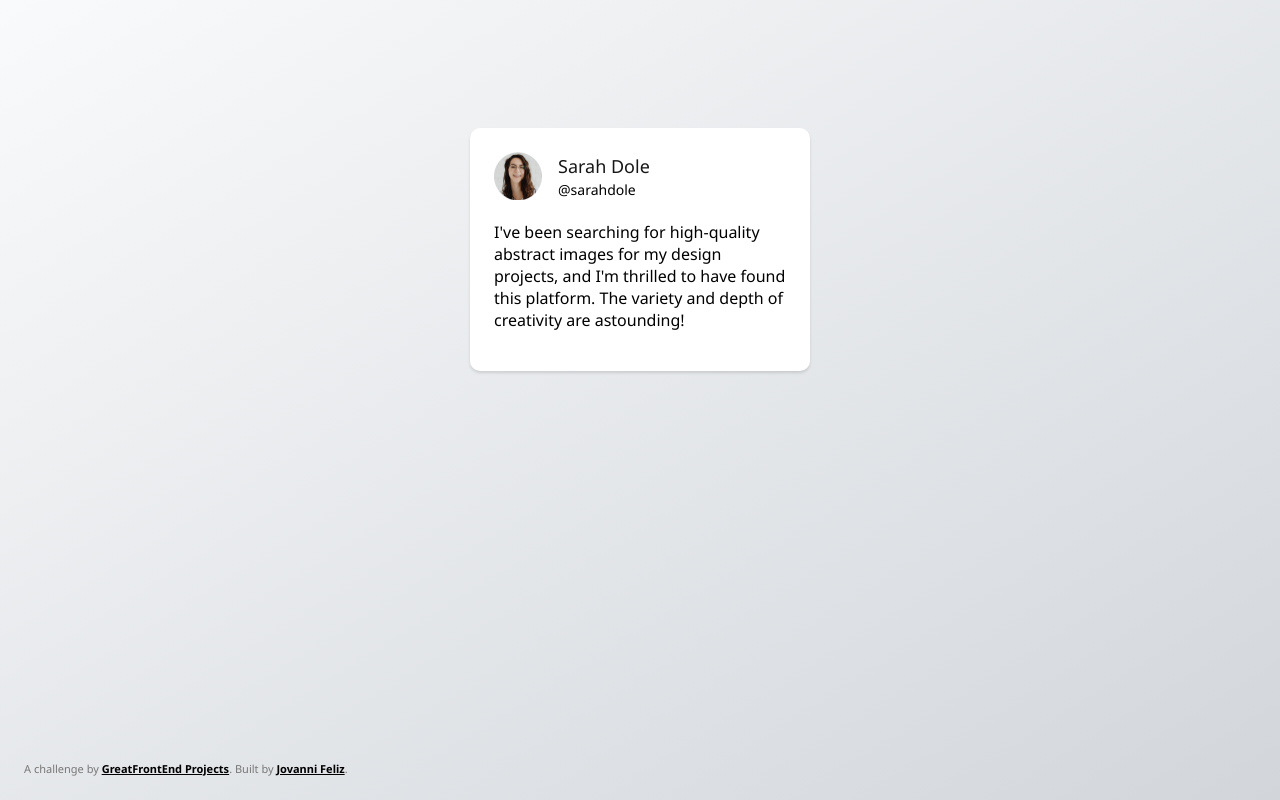
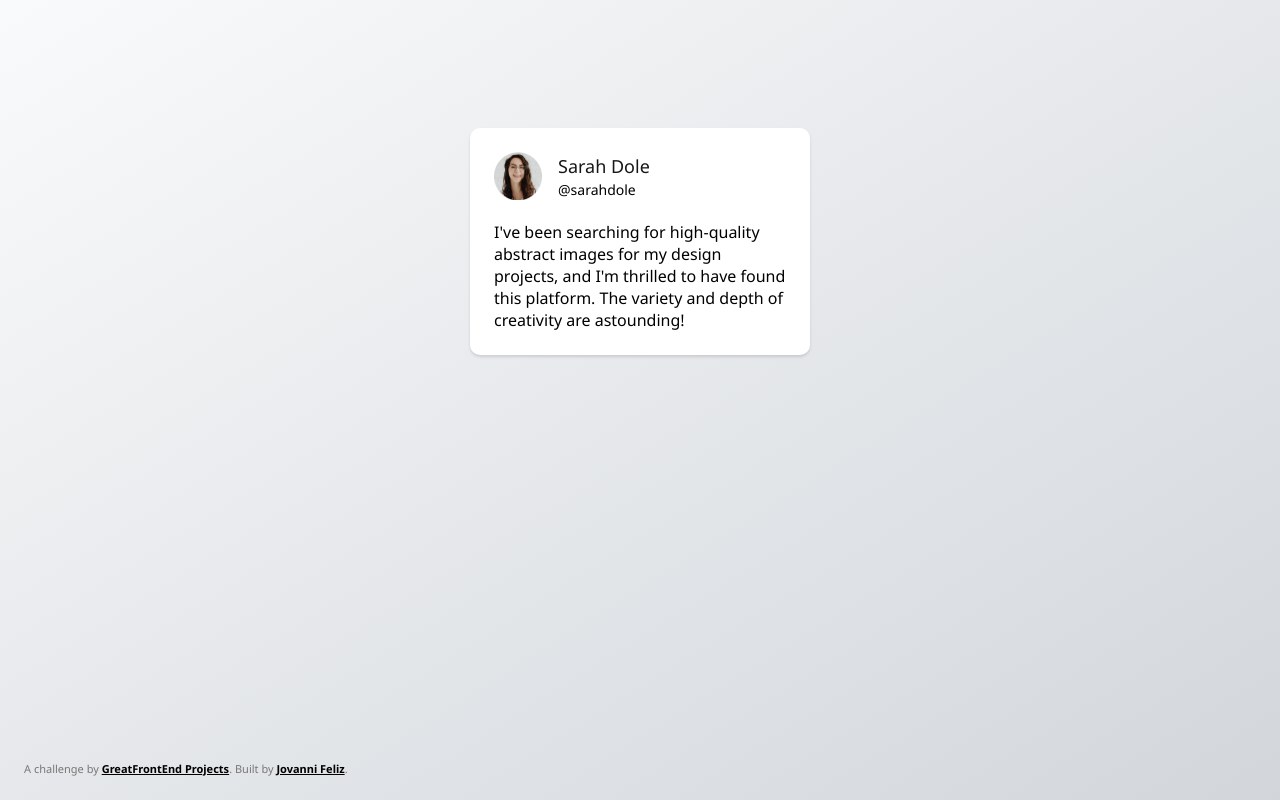
Before and after one commit to JFelz/Testimonial-Challenge, a website: page index.html in a window 1280 px wide. Drawn offline with Linux system fonts and the light colour scheme.

Commit message:
fixed padding on paragraph

```diff
--- a/css/style.css
+++ b/css/style.css
@@ -76,7 +76,6 @@ width: auto;
 
 .bottom-card {
   margin-top: 16px;
-  margin-bottom: 16px;
   display: flex;
   flex-wrap: wrap;
   font-family: 'Noto Sans';
--- a/index.html
+++ b/index.html
@@ -19,7 +19,7 @@
   <body>
     <!-- Add your site or application content here -->
   <section id="hero">
-    <article class="testimonial-card">
+    <div class="testimonial-card">
       <div class="top-card">
         <div>
           <img src="./img/profile-thumbnail.png" alt="profile-img" style="min-width: 48px; height: 48px;">
@@ -36,7 +36,7 @@
       <div class="bottom-card">
         <p>I've been searching for high-quality abstract images for my design projects, and I'm thrilled to have found this platform. The variety and depth of creativity are astounding!</p>
       </div>
-    </article>
+    </div>
 
     <!-- Attribute this challenge to yourself! -->
     <div class="credits" data-gfe-screenshot-exclude="true">
```
Also changed, not shown: package.json (added, +11 -0 lines), 1 other file.
